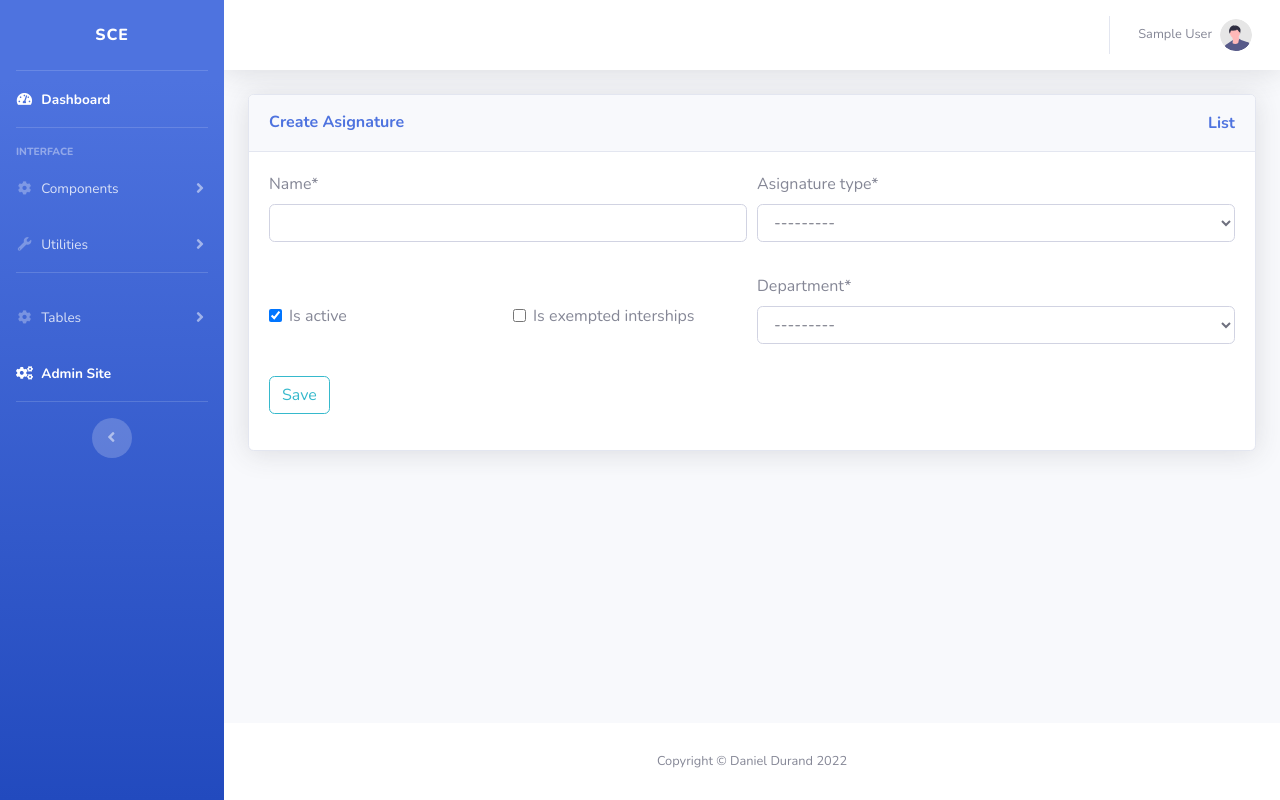
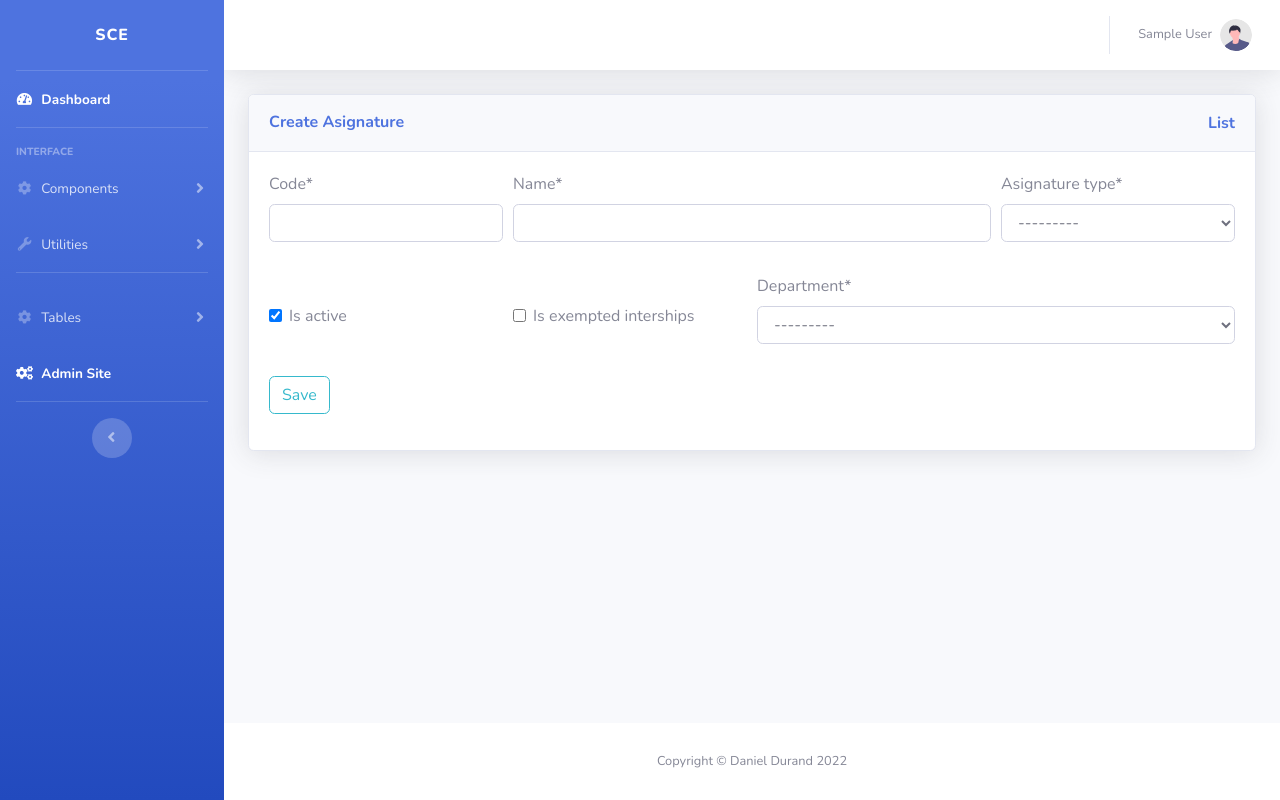
Before and after one commit to danydurand/scs-ucv, a Django app: page /asignature/create in a window 1280 px wide. Run offline with Django 4.2, Linux system fonts and the light colour scheme; the visitor is signed in with stand-in values (Sample User, id 1); data that the repository does not hold is empty; some libraries are stand-ins or nearby versions.

Commit message:
Adding code to Asignature table and setting PostgreSQL as DB

```diff
--- a/sce/models.py
+++ b/sce/models.py
@@ -131,6 +131,7 @@ ASIGNATURE_CHOICES = (
 )
 
 class Asignature(models.Model):
+    code = models.CharField(max_length=4, unique=True)
     name = models.CharField(max_length=100)
     asignature_type = models.CharField(max_length=1, choices=ASIGNATURE_CHOICES)
     is_active = models.BooleanField(default=True)
--- a/sce/modules/utils.py
+++ b/sce/modules/utils.py
@@ -1,6 +1,6 @@
 
 def navegation(idxx, keys):
-    if len(keys) > 0:
+    if len(keys) > 0 and idxx in keys:
         this_item = keys.index(idxx)
         prev_item = this_item - 1 if this_item > 0 else 0
         next_item = this_item + 1 if this_item < len(keys)-1 else len(keys)-1
--- a/sce/templates/sce/asignature/asignature_detail.html
+++ b/sce/templates/sce/asignature/asignature_detail.html
@@ -22,6 +22,10 @@
         <div class="table-responsive">
             <table class="table" width="80%" cellspacing="0">
                 <tbody>
+                    <tr>
+                        <td class="my_label" style="width: 20%">Code</td>
+                        <td>{{object.code}}</td>
+                    </tr>
                     <tr>
                         <td class="my_label" style="width: 20%">Name</td>
                         <td>{{object.name}}</td>
--- a/sce/templates/sce/asignature/asignature_form.html
+++ b/sce/templates/sce/asignature/asignature_form.html
@@ -19,10 +19,13 @@
         <form method="post">
             {% csrf_token %}
             <div class="form-row">
+                <div class="form-group col-md-3">
+                    {{ form.code | as_crispy_field }}
+                </div>
                 <div class="form-group col-md-6">
                     {{ form.name | as_crispy_field }}
                 </div>
-                <div class="form-group col-md-6">
+                <div class="form-group col-md-3">
                     {{ form.asignature_type | as_crispy_field }}
                 </div>
             </div>
--- a/sce/templates/sce/department/department_form.html
+++ b/sce/templates/sce/department/department_form.html
@@ -21,6 +21,9 @@
             {{ form|crispy }}
             <div class="form-group">
                 <button type="submit" class="btn btn-outline-info">Save</button>
+                {% if department %}
+                    <a href="{% url 'department-delete' department.id %}" class="btn btn-outline-danger ml-2">Delete</a>
+                {% endif %}
             </div>
         </form>
     </div>
--- a/sce/views/asignature/views.py
+++ b/sce/views/asignature/views.py
@@ -1,4 +1,5 @@
 from django.shortcuts import render
+from django.urls import reverse_lazy
 from django.contrib.auth.mixins import LoginRequiredMixin, UserPassesTestMixin
 from django.views.generic import ListView, DetailView, CreateView, UpdateView, DeleteView
 from sce.models import Asignature
@@ -33,8 +34,8 @@ class AsignatureDetailView(LoginRequiredMixin, DetailView):
 class AsignatureCreateView(LoginRequiredMixin, CreateView):
     model = Asignature
     template_name = 'sce/asignature/asignature_form.html'
-    fields = ['name', 'asignature_type', 'is_active', 'is_exempted_interships', 'department']
-    redirect = 'asignature-detail'
+    fields = ['code', 'name', 'asignature_type', 'is_active', 'is_exempted_interships', 'department']
+    success_url = reverse_lazy('asignature-list')
 
     def form_valid(self, form):
         form.instance.created_by = self.request.user
@@ -46,7 +47,7 @@ class AsignatureCreateView(LoginRequiredMixin, CreateView):
 class AsignatureUpdateView(LoginRequiredMixin, UpdateView):
     model = Asignature
     template_name = 'sce/asignature/asignature_form.html'
-    fields = ['name', 'asignature_type', 'is_active', 'is_exempted_interships', 'department']
+    fields = ['code', 'name', 'asignature_type', 'is_active', 'is_exempted_interships', 'department']
     redirect = 'asignature-detail'
 
     def form_valid(self, form):
--- a/sce/views/department/views.py
+++ b/sce/views/department/views.py
@@ -1,4 +1,5 @@
 from django.shortcuts import render
+from django.urls import reverse_lazy
 from django.contrib.auth.mixins import LoginRequiredMixin, UserPassesTestMixin
 from django.views.generic import ListView, DetailView, CreateView, UpdateView, DeleteView
 from sce.models import Department
@@ -36,13 +37,12 @@ class DepartmentCreateView(LoginRequiredMixin, CreateView):
     model = Department
     template_name = 'sce/department/department_form.html'
     fields = ['name', 'school']
-    redirect = 'department-detail'
+    success_url = reverse_lazy('department-list')
 
     def form_valid(self, form):
         form.instance.created_by = self.request.user
         form.instance.name = form.instance.name.upper()
         return super().form_valid(form)
-
 
 
 class DepartmentUpdateView(LoginRequiredMixin, UpdateView):
--- a/sce/views/faculty/views.py
+++ b/sce/views/faculty/views.py
@@ -1,11 +1,13 @@
+from django.contrib.auth.decorators import login_required
 from django.shortcuts import render
-# from django.contrib.sessions import
+from django.urls import reverse_lazy
 from django.contrib.auth.mixins import LoginRequiredMixin, UserPassesTestMixin
 from django.views.generic import ListView, DetailView, UpdateView, CreateView, DeleteView
 from sce.models import *
 from sce.modules.utils import navegation
 
 
+@login_required
 def index(request):
     school_qty = School.objects.count()
     depart_qty = Department.objects.count()
@@ -46,7 +48,7 @@ class FacultyCreateView(LoginRequiredMixin, CreateView):
     model = Faculty
     template_name = 'sce/faculty/faculty_form.html'
     fields = ['name','is_active']
-    redirect = 'faculty-detail'
+    success_url = reverse_lazy('faculty-list')
 
     def form_valid(self, form):
         form.instance.created_by = self.request.user
--- a/sce/views/professor/views.py
+++ b/sce/views/professor/views.py
@@ -1,4 +1,5 @@
 from django.shortcuts import render
+from django.urls import reverse_lazy
 from django.contrib.auth.mixins import LoginRequiredMixin, UserPassesTestMixin
 from django.views.generic import ListView, DetailView, CreateView, UpdateView, DeleteView
 from sce.models import Professor
@@ -34,7 +35,7 @@ class ProfessorCreateView(LoginRequiredMixin, CreateView):
     model = Professor
     template_name = 'sce/professor/professor_form.html'
     fields = ['name', 'id_document', 'department', 'is_active', 'birth_date', 'gender']
-    redirect = 'professor-detail'
+    success_url = reverse_lazy('professor-list')
 
     def form_valid(self, form):
         form.instance.created_by = self.request.user
--- a/sce/views/school/views.py
+++ b/sce/views/school/views.py
@@ -1,4 +1,5 @@
 from django.shortcuts import render
+from django.urls import reverse_lazy
 from django.contrib.auth.mixins import LoginRequiredMixin, UserPassesTestMixin
 from django.views.generic import ListView, DetailView, CreateView, UpdateView, DeleteView
 from sce.models import School
@@ -35,7 +36,7 @@ class SchoolCreateView(LoginRequiredMixin, CreateView):
     model = School
     template_name = 'sce/school/school_form.html'
     fields = ['name', 'faculty']
-    redirect = 'school-detail'
+    success_url = reverse_lazy('school-list')
 
     def form_valid(self, form):
         form.instance.created_by = self.request.user
```
Also changed, not shown: core/settings.py (+14 -2 lines), sce/migrations/0016_asignature_code.py (added).
